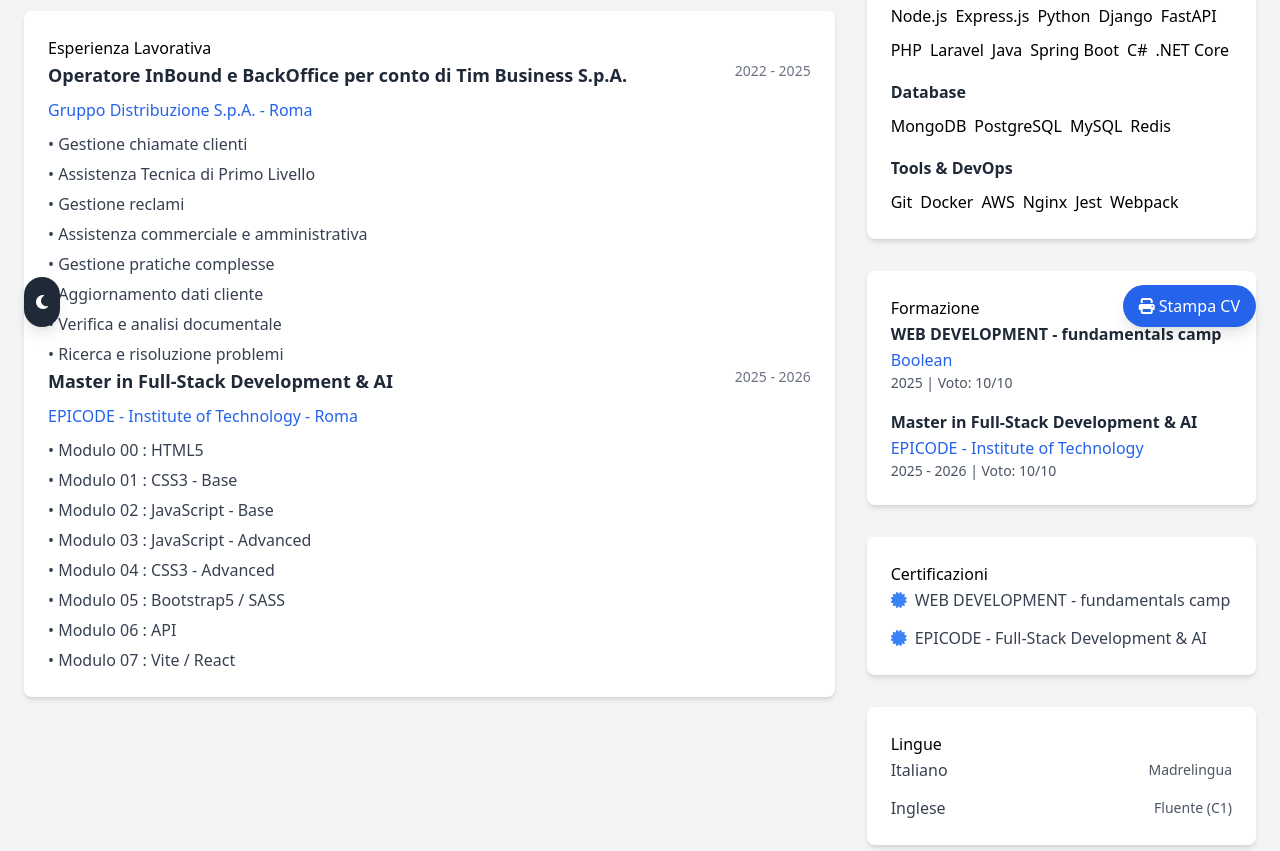
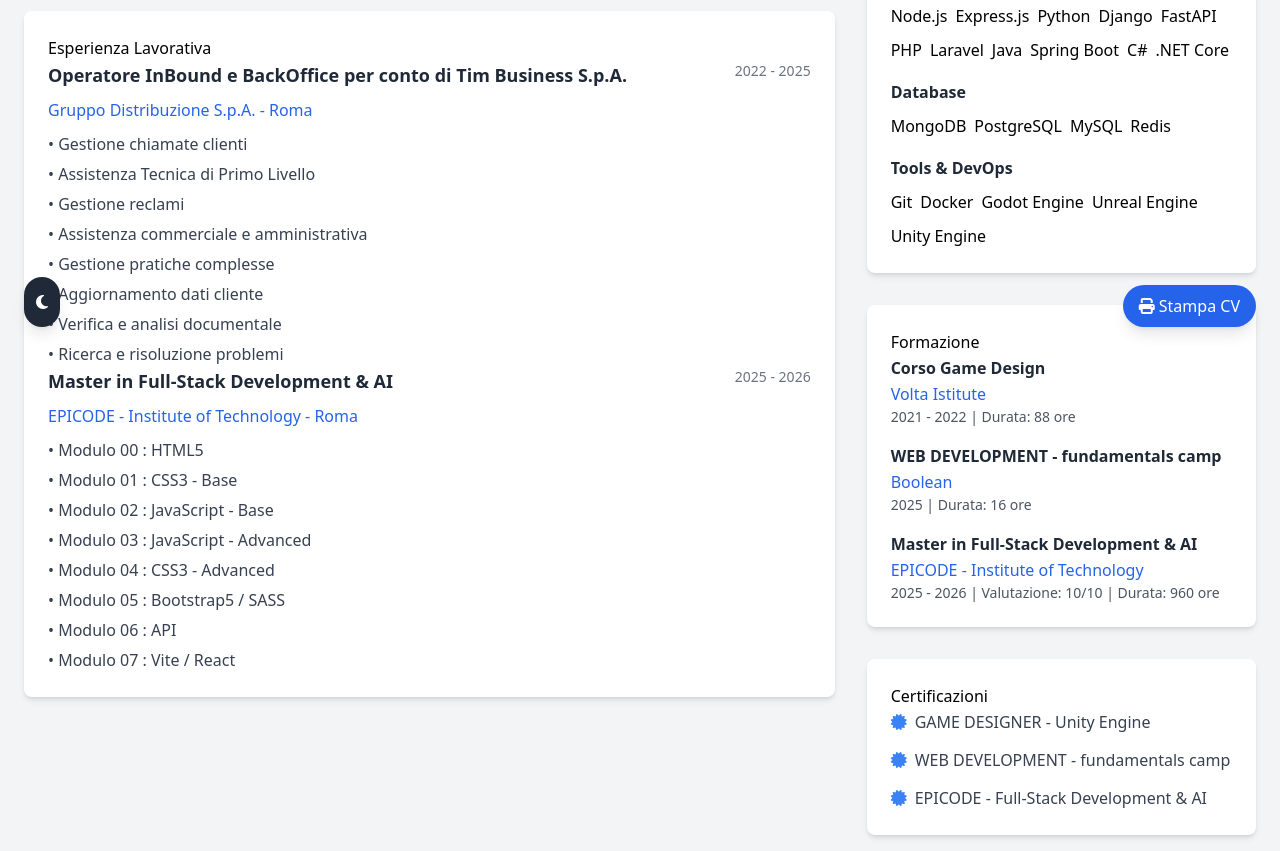
Before and after one commit to UnluckyRio/Curriculum-Vitae-Valerio-Di-Felice, a website: page index.html in a window 1280 px wide. Shown: the part 449-1300 px from the top of the page. Drawn offline with nearby package versions, Linux system fonts and the light colour scheme.

Commit message:
Update images, favicon, and education details
Replaced PNG profile image with JPG and updated references in index.html. Changed favicon from SVG to a new JPG image in both index.html and portfolio.html. Updated and expanded education and certification sections in index.html, including new courses and revised details. Removed obsolete images and favicon.

```diff
--- a/index.html
+++ b/index.html
@@ -5,7 +5,7 @@
     <meta name="viewport" content="width=device-width, initial-scale=1.0" />
     <title>Curriculum Vitae - Valerio Di Felice</title>
     <!-- Favicon -->
-    <link rel="icon" type="image/svg+xml" href="assets/img/favicon.svg" />
+    <link rel="icon" type="image/svg+xml" href="assets/img/curriculum-vitae-portable-network-graphics-clip-art-r-sum-png-favpng-HNwCehHvBteCwFg2bFQumkxjT.jpg" />
 
     <!-- Font Google Inter -->
     <link rel="preconnect" href="https://fonts.googleapis.com" />
@@ -65,7 +65,7 @@
           <!-- Foto profilo -->
           <div class="flex-shrink-0">
             <img
-              src="./assets/img/0293e03d-a712-4db1-be79-874083e66790.png"
+              src="./assets/img/0293e03d-a712-4db1-be79-874083e66790.jpg"
               alt="Valerio Di Felice"
               class="w-32 h-32 rounded-full object-cover border-4 border-primary-500 shadow-lg"
             />
@@ -292,10 +292,9 @@
                 <div class="flex flex-wrap gap-2">
                   <span class="skill-tag">Git</span>
                   <span class="skill-tag">Docker</span>
-                  <span class="skill-tag">AWS</span>
-                  <span class="skill-tag">Nginx</span>
-                  <span class="skill-tag">Jest</span>
-                  <span class="skill-tag">Webpack</span>
+                  <span class="skill-tag">Godot Engine</span>
+                  <span class="skill-tag">Unreal Engine</span>
+                  <span class="skill-tag">Unity Engine</span>
                 </div>
               </div>
             </div>
@@ -310,13 +309,26 @@
             <div class="space-y-4">
               <div>
                 <h4 class="font-semibold text-gray-800 dark:text-gray-100">
+                  Corso Game Design
+                </h4>
+                <p class="text-primary-600 dark:text-primary-400 font-medium">
+                  Volta Istitute
+                </p>
+                <p class="text-gray-600 dark:text-gray-400 text-sm">
+                  2021 - 2022 | Durata: 88 ore
+                </p>
+              </div>
+
+            <div class="space-y-4">
+              <div>
+                <h4 class="font-semibold text-gray-800 dark:text-gray-100">
                   WEB DEVELOPMENT - fundamentals camp
                 </h4>
                 <p class="text-primary-600 dark:text-primary-400 font-medium">
                   Boolean
                 </p>
                 <p class="text-gray-600 dark:text-gray-400 text-sm">
-                  2025 | Voto: 10/10
+                  2025 | Durata: 16 ore
                 </p>
               </div>
 
@@ -328,7 +340,7 @@
                   EPICODE - Institute of Technology
                 </p>
                 <p class="text-gray-600 dark:text-gray-400 text-sm">
-                  2025 - 2026 | Voto: 10/10
+                  2025 - 2026 | Valutazione: 10/10 | Durata: 960 ore
                 </p>
               </div>
             </div>
@@ -340,6 +352,12 @@
           >
             <h3 class="section-title">Certificazioni</h3>
 
+            <div class="space-y-3">
+              <div class="flex items-center space-x-2">
+                <i class="fas fa-certificate text-primary-500"></i>
+                <span class="text-gray-700 dark:text-gray-300"
+                  >GAME DESIGNER - Unity Engine </span>
+              </div>
             <div class="space-y-3">
               <div class="flex items-center space-x-2">
                 <i class="fas fa-certificate text-primary-500"></i>
```
Also changed, not shown: portfolio.html (+5 -1 lines), assets/img/0293e03d-a712-4db1-be79-874083e66790.jpg (added), assets/img/curriculum-vitae-portable-network-graphics-clip-art-r-sum-png-favpng-HNwCehHvBteCwFg2bFQumkxjT.jpg (added), assets/img/favicon.svg (deleted), 1 other file.
